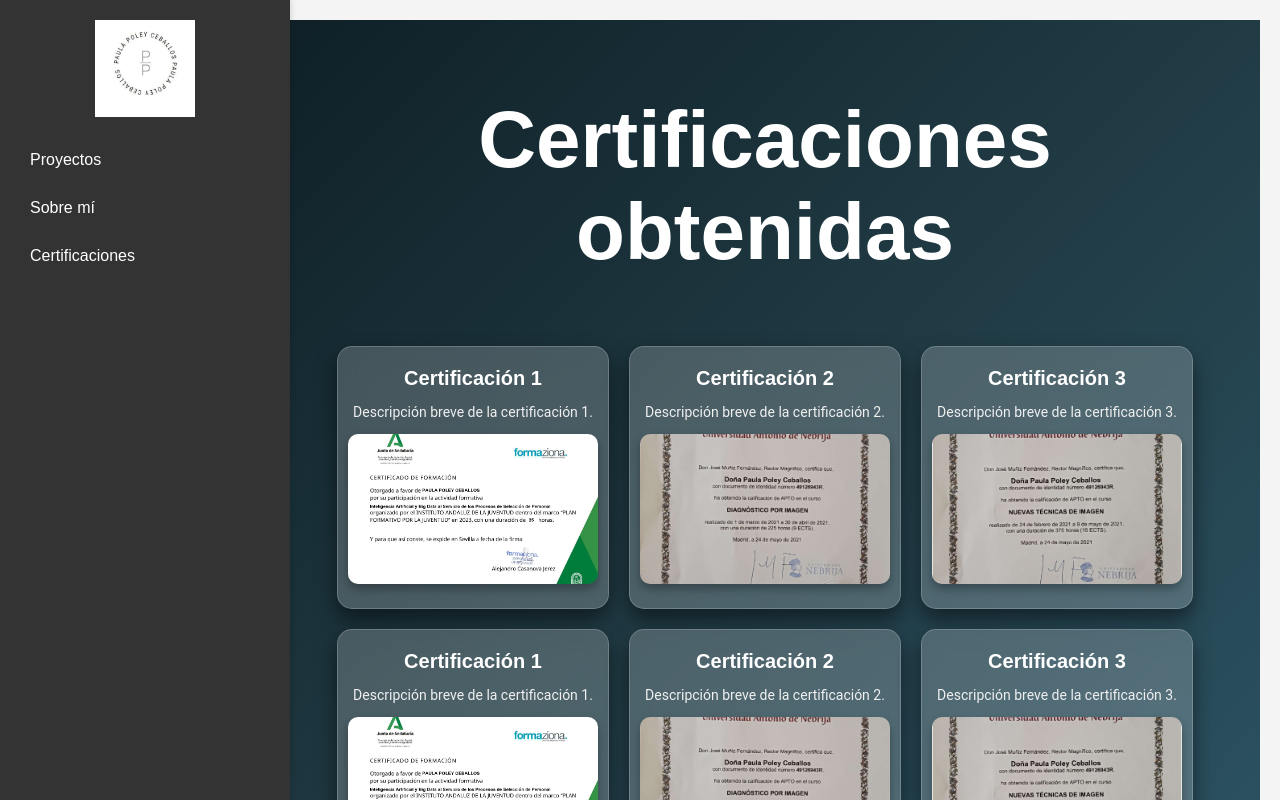
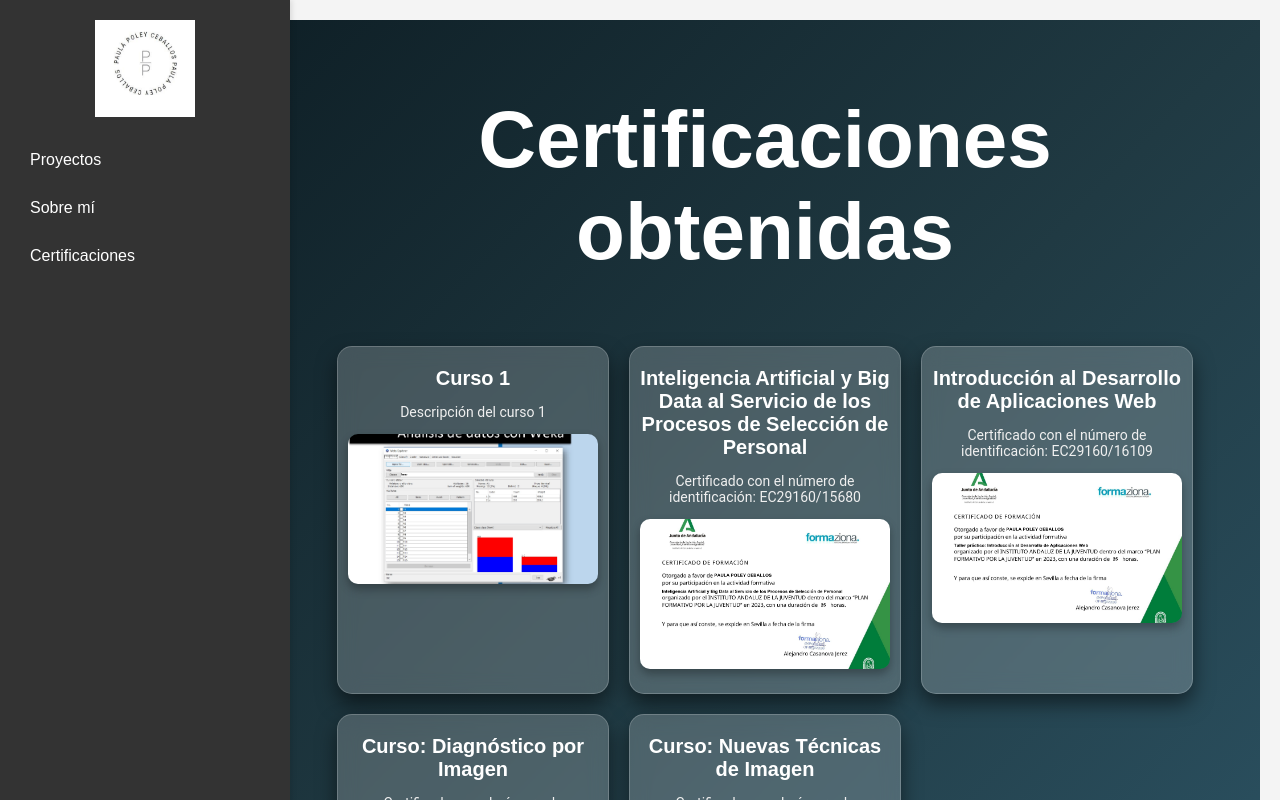
Before and after one commit to paulapoley/portfoliopaulapoley, a React (Create React App) app: page /certificaciones in a window 1280 px wide. Shown: the top 800 px of the page. Built offline with nearby package versions, Linux system fonts and the light colour scheme.

Commit message:
Update Certificaciones.jsx

```diff
--- a/src/pages/Certificaciones.jsx
+++ b/src/pages/Certificaciones.jsx
@@ -3,12 +3,11 @@ import './Certificaciones.css';
 
 const Certificaciones = () => {
   const certifications = [
-    { id: 1, title: 'Certificación 1', description: 'Descripción breve de la certificación 1.', imgSrc: '/pdfs/IABigData.jpg' },
-    { id: 2, title: 'Certificación 2', description: 'Descripción breve de la certificación 2.', imgSrc: '/pdfs/DiagnosticoPorImagen.jpg' },
-    { id: 3, title: 'Certificación 3', description: 'Descripción breve de la certificación 3.', imgSrc: '/pdfs/NuevasTecnicas.jpg' },
-    { id: 4, title: 'Certificación 1', description: 'Descripción breve de la certificación 1.', imgSrc: '/pdfs/IABigData.jpg' },
-    { id: 5, title: 'Certificación 2', description: 'Descripción breve de la certificación 2.', imgSrc: '/pdfs/DiagnosticoPorImagen.jpg' },
-    { id: 6, title: 'Certificación 3', description: 'Descripción breve de la certificación 3.', imgSrc: '/pdfs/NuevasTecnicas.jpg' },
+    { id: 1, title: 'Curso 1', description: 'Descripción del curso 1', imgSrc: '/pdfs/p1.jpg' },
+    { id: 2, title: 'Inteligencia Artificial y Big Data al Servicio de los Procesos de Selección de Personal', description: 'Certificado con el número de identificación: EC29160/15680',  imgSrc: '/pdfs/IABigData.jpg'},
+    { id: 3, title: 'Introducción al Desarrollo de Aplicaciones Web', description: 'Certificado con el número de identificación: EC29160/16109' , imgSrc: '/pdfs/AppWeb.jpg' },
+    { id: 4, title: 'Curso: Diagnóstico por Imagen', description: 'Certificado con el número de identificación: 1102021041669' , imgSrc: '/pdfs/DiagnosticoPorImagen.jpg'},
+    { id: 5, title: 'Curso: Nuevas Técnicas de Imagen', description: 'Certificado con el número de identificación: 1102021043050' , imgSrc: '/pdfs/NuevasTecnicas.jpg'},
   ];
 
   return (
```
